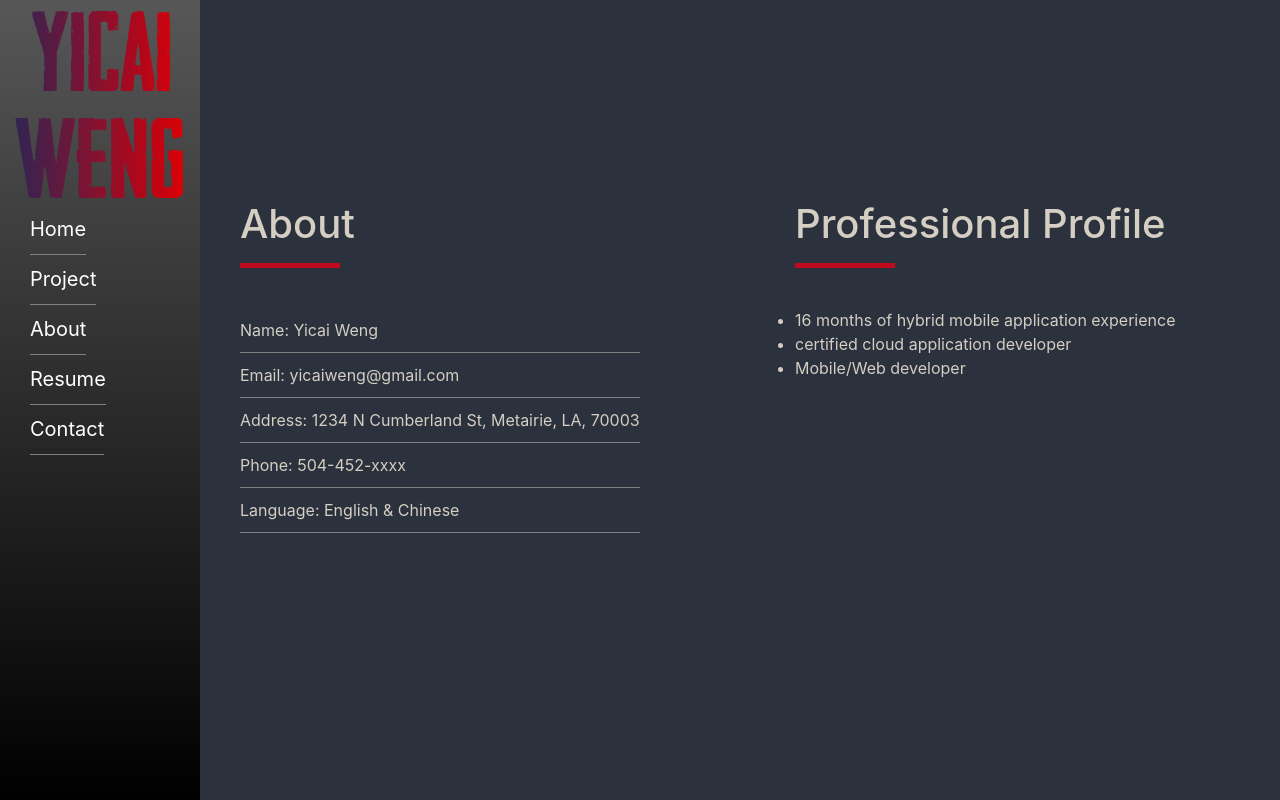
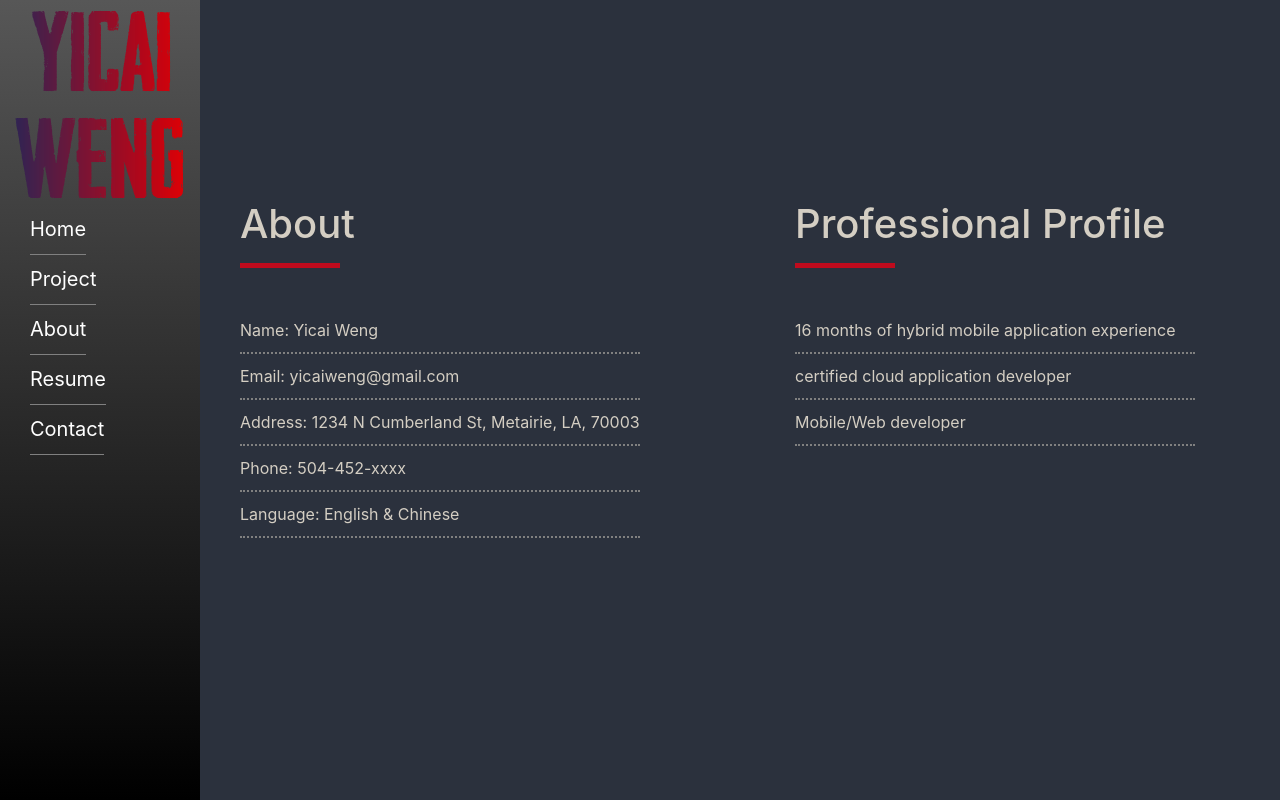
Before and after one commit to yicaiweng/yicaiweng, an Angular app in the folder yicaiweng/: page /about in a window 1280 px wide. Built offline with nearby package versions, Linux system fonts and the light colour scheme.

Commit message:
modified about page style

```diff
--- a/yicaiweng/src/app/about/about.component.css
+++ b/yicaiweng/src/app/about/about.component.css
@@ -13,23 +13,18 @@
   margin: 15px 0 40px 40px;
 }
 
-.about-list {
+.about-list, .projectContent-list {
   list-style-type: none;
 }
 
-.about-list li {
-  border-bottom: 1px solid grey;
+.about-list li, .projectContent-list li{
   width: 400px;
   padding: 10px 0px;
+  border-bottom: 2px dotted grey;
 }
 
 .projectContent {
   float: left;
-}
-
-.projectContent p {
-  margin-left: 40px;
-  padding: 10px 0px;
 }
 
 .downloadbutton {
--- a/yicaiweng/src/app/about/about.component.html
+++ b/yicaiweng/src/app/about/about.component.html
@@ -15,7 +15,7 @@
      <div class="col projectContent">
        <h1 class="title">Professional Profile</h1>
        <div class="title-divider"></div>
-       <ul>
+       <ul class="projectContent-list">
          <li> 16 months of hybrid mobile application experience</li>
          <li> certified cloud application developer</li>
          <li> Mobile/Web developer</li>
```
